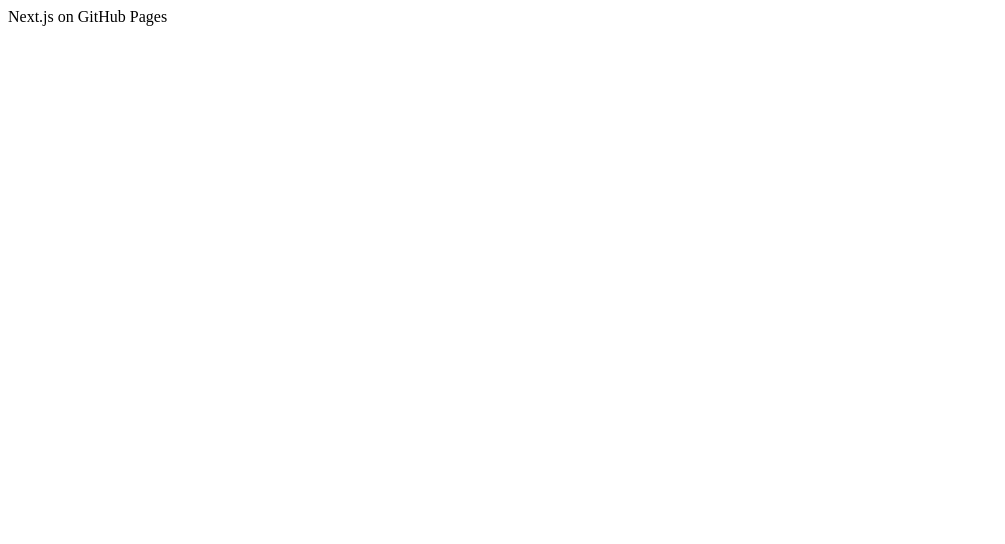
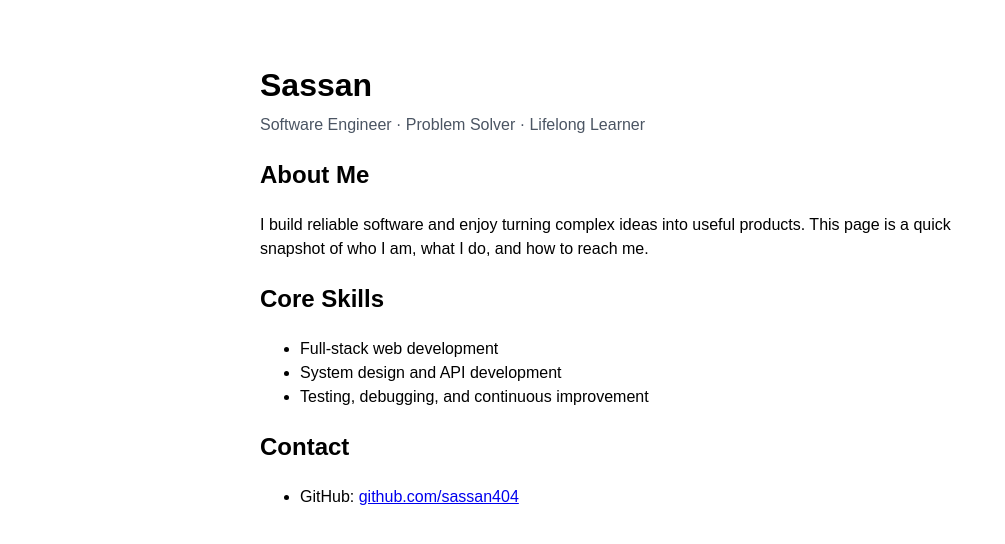
Before and after one commit to sassan404/sassan404.github.io, a Next.js app: page / in a window 1280 px wide. Shown: the top 544 px of the page, without its empty margins (0-1005 px from the left). Built offline with nearby package versions, Linux system fonts and the light colour scheme.

Commit message:
Replace placeholder content with personal profile page
Co-authored-by: sassan404 <40851044+sassan404@users.noreply.github.com>

```diff
--- a/app/layout.tsx
+++ b/app/layout.tsx
@@ -1,8 +1,9 @@
 import type { Metadata } from 'next';
 
 export const metadata: Metadata = {
-  title: 'Next.js on GitHub Pages',
-  description: 'Deploy your static Next.js site to GitHub Pages.',
+  title: 'Sassan | Personal Profile',
+  description:
+    'A concise personal profile page that presents my experience, skills, and contact links.',
 };
 
 export default function RootLayout({
--- a/app/page.tsx
+++ b/app/page.tsx
@@ -1,7 +1,48 @@
 export default function Home() {
   return (
-    <main>
-      <div>Next.js on GitHub Pages</div>
+    <main
+      style={{
+        fontFamily: 'Arial, sans-serif',
+        margin: '0 auto',
+        maxWidth: 760,
+        lineHeight: 1.5,
+        padding: '2rem 1.25rem 3rem',
+      }}
+    >
+      <header>
+        <h1 style={{ marginBottom: '0.25rem' }}>Sassan</h1>
+        <p style={{ marginTop: 0, color: '#4b5563' }}>
+          Software Engineer · Problem Solver · Lifelong Learner
+        </p>
+      </header>
+
+      <section>
+        <h2>About Me</h2>
+        <p>
+          I build reliable software and enjoy turning complex ideas into useful
+          products. This page is a quick snapshot of who I am, what I do, and
+          how to reach me.
+        </p>
+      </section>
+
+      <section>
+        <h2>Core Skills</h2>
+        <ul>
+          <li>Full-stack web development</li>
+          <li>System design and API development</li>
+          <li>Testing, debugging, and continuous improvement</li>
+        </ul>
+      </section>
+
+      <section>
+        <h2>Contact</h2>
+        <ul>
+          <li>
+            GitHub:{' '}
+            <a href="https://github.com/sassan404">github.com/sassan404</a>
+          </li>
+        </ul>
+      </section>
     </main>
   );
 }
```
